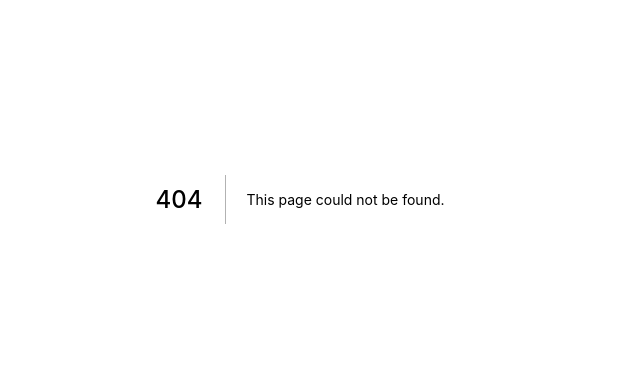
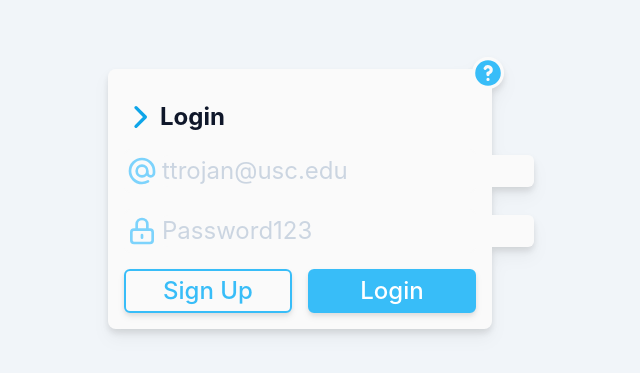
Before and after one commit to iansbrash/trojan-calendar, a Next.js app in the folder frontend/: page /login in a window 1280 px wide. Before the commit this address had no page. Shown: the part 201-574 px from the top of the page, without its empty margins (340-980 px from the left). Built offline with nearby package versions, Linux system fonts and the light colour scheme.

Commit message:
Start Login and Signup

```diff
--- a/frontend/components/announcements/Announcements.tsx
+++ b/frontend/components/announcements/Announcements.tsx
@@ -19,8 +19,36 @@ const Announcements : FC = () => {
             header={`Announcements`}
         >
             {/* Content */}
-            <div className="w-full flex-1 rounded-b-xl bg-zinc-50 px-4 py-2 flex flex-col justify-between items-center">
+            <div className="w-full flex-1 rounded-b-xl bg-zinc-50 px-4 py-2 flex flex-col justify-start items-center space-y-4">
+                {/* Individual Announcement */}
+                <div className="flex flex-col justify-start items-center w-full h-auto">
+                    <div className="w-full flex flex-row justify-start items-start">
+                        <div className="text-amber-500 mx-1">
+                            {/* • */}
+                            <svg xmlns="http://www.w3.org/2000/svg" className="mt-1.5 h-6 w-6" fill="none" viewBox="0 0 24 24" stroke="currentColor">
+                                <path strokeLinecap="round" strokeLinejoin="round" strokeWidth={3} d="M9 5l7 7-7 7" />
+                            </svg>
+                        </div>
+                        <div className="text-start font-medium text-2xl text-slate-900">
+                            Add/Drop Period Ends February 3rd
+                        </div>
+                    </div>
+                </div>
 
+                {/* Individual Announcement */}
+                <div className="flex flex-col justify-start items-center w-full h-auto">
+                    <div className="w-full flex flex-row justify-start items-start">
+                        <div className="text-sky-500 mx-1">
+                            {/* • */}
+                            <svg xmlns="http://www.w3.org/2000/svg" className="mt-1.5 h-6 w-6" fill="none" viewBox="0 0 24 24" stroke="currentColor">
+                                <path strokeLinecap="round" strokeLinejoin="round" strokeWidth={3} d="M9 5l7 7-7 7" />
+                            </svg>
+                        </div>
+                        <div className="text-start font-medium text-2xl text-slate-900">
+                            IFC Confirms Sigma Nu Suspended Indefinitely
+                        </div>
+                    </div>
+                </div>
 
             </div>
         </ColumnContainer>
--- a/frontend/components/schedule/Schedule.tsx
+++ b/frontend/components/schedule/Schedule.tsx
@@ -47,7 +47,9 @@ const Schedule : FC = () => {
                 {/* Container just in case */}
                 <div className="w-full h-full flex flex-col justify-start items-center">
                     {[8, 9, 10, 11, 12, 13, 14, 15, 16, 17, 18, 19, 20].map(n =>
-                        <div className={`w-full flex flex-1 justify-start items-center border-t`}>
+                        <div className={`w-full flex flex-1 justify-start items-center border-t`}
+                        key={n}
+                        >
                             <div className="h-full flex flex-col justify-start items-start w-12">
                                 <div className={`font-medium text-slate-900 text-md`}>
                                     {`${n === 12 || n === 24 ? 12 : n % 12}${n >= 12 ? 'PM' : 'AM'}`}
--- a/frontend/package.json
+++ b/frontend/package.json
@@ -8,6 +8,7 @@
     "lint": "next lint"
   },
   "dependencies": {
+    "amazon-cognito-identity-js": "^5.2.3",
     "next": "12.0.7",
     "react": "17.0.2",
     "react-dom": "17.0.2"
--- a/frontend/pages/dashboard/index.tsx
+++ b/frontend/pages/dashboard/index.tsx
@@ -8,8 +8,17 @@ import Grades from '../../components/grades/Grades'
 import Schedule from '../../components/schedule/Schedule'
 import Notes from '../../components/notes/Notes'
 import Announcements from '../../components/announcements/Announcements'
+import React, {
+    FC,
+    useState
+} from 'react';
 
 const Dashboard : NextPage = () => {
+
+    const [userIsLoaded, setUserIsLoaded] = useState<boolean>(true);
+
+
+
     return (
         <div className={"w-screen h-screen bg-slate-100"}>
             <Head>
@@ -18,11 +27,22 @@ const Dashboard : NextPage = () => {
                 <link rel="icon" href="/favicon.ico" />
             </Head>
 
-            <main className="w-full h-full flex justify-start flex-col items-center flex-row">
+            <main className="w-full h-full flex justify-start flex-col items-center">
                 <Header />
 
                 {/* Main Item Holder */}
                 <div className="w-full flex flex-1 flex-row justify-start items-center p-5">
+                    {userIsLoaded ? <UserLoadedDashboard /> : <UserNotLoadedPlaceholder />}
+                </div>
+
+            </main>
+        </div>
+    )
+}
+
+const UserLoadedDashboard : FC = () => {
+    return (
+        <>
             <Assignments />
 
             <Grades />
@@ -32,9 +52,14 @@ const Dashboard : NextPage = () => {
             <Notes />
 
             <Announcements />
-                </div>
+        </>
+    )
+}
 
-            </main>
+const UserNotLoadedPlaceholder : FC = () => {
+    return(
+        <div>
+
         </div>
     )
 }
--- /dev/null
+++ b/frontend/pages/login/index.tsx
@@ -0,0 +1,135 @@
+import type { NextPage } from 'next'
+import Head from 'next/head'
+import Image from 'next/image'
+import styles from '../../styles/Home.module.css';
+import React, {
+    FC,
+    useState,
+    ReactNode
+} from 'react';
+
+const Home: NextPage = () => {
+
+    const [password, setPassword] = useState<string>('');
+    const [username, setUsername] = useState<string>('');
+
+
+    return (
+        <div className={"w-screen h-screen bg-slate-100"}>
+            <Head>
+                <title>Create Next App</title>
+                <meta name="description" content="Generated by create next app" />
+                <link rel="icon" href="/favicon.ico" />
+            </Head>
+
+            <main className={"w-full h-full flex justify-center flex-col items-center"}>
+                <div className="relative w-96 h-auto flex flex-col justify-start items-center rounded-lg drop-shadow-lg bg-zinc-50 px-4 py-4 space-y-4">
+                    {/* Forgot Password Absolute */}
+                    <div className="absolute -top-3 -right-3 text-sky-400 bg-zinc-50 rounded-full">
+                        <svg xmlns="http://www.w3.org/2000/svg" className="h-8 w-8" viewBox="0 0 20 20" fill="currentColor">
+                            <path fillRule="evenodd" d="M18 10a8 8 0 11-16 0 8 8 0 0116 0zm-8-3a1 1 0 00-.867.5 1 1 0 11-1.731-1A3 3 0 0113 8a3.001 3.001 0 01-2 2.83V11a1 1 0 11-2 0v-1a1 1 0 011-1 1 1 0 100-2zm0 8a1 1 0 100-2 1 1 0 000 2z" clipRule="evenodd" />
+                        </svg>
+                    </div>
+
+                    {/* Login header */}
+                    <div className="w-full flex flex-row justify-start items-center">
+                        {/* Icon */}
+                        <div className="text-sky-500 mr-1">
+                            <svg xmlns="http://www.w3.org/2000/svg" className="h-8 w-8" fill="none" viewBox="0 0 24 24" stroke="currentColor">
+                                <path strokeLinecap="round" strokeLinejoin="round" strokeWidth={2.5} d="M9 5l7 7-7 7" />
+                            </svg>
+                        </div>
+                        <div className="font-bold text-2xl text-slate-900 w-full text-start">
+                            Login
+                        </div>
+                    </div>
+
+                    {/* User/Pass Inputs */}
+                    <div className="flex flex-col w-full h-auto justify-start items-center space-y-4">
+                        <UserInput
+                            icon={
+                                <svg xmlns="http://www.w3.org/2000/svg" className="h-8 w-8" fill="none" viewBox="0 0 24 24" stroke="currentColor">
+                                    <path strokeLinecap="round" strokeLinejoin="round" strokeWidth={2} d="M16 12a4 4 0 10-8 0 4 4 0 008 0zm0 0v1.5a2.5 2.5 0 005 0V12a9 9 0 10-9 9m4.5-1.206a8.959 8.959 0 01-4.5 1.207" />
+                                </svg>
+                            }
+                            placeholder={'ttrojan@usc.edu'}
+                            value={username}
+                            setValue={setUsername}
+                            type={'email'}
+                        />
+
+                        <UserInput
+                            icon={
+                                <svg xmlns="http://www.w3.org/2000/svg" className="h-8 w-8" fill="none" viewBox="0 0 24 24" stroke="currentColor">
+                                    <path strokeLinecap="round" strokeLinejoin="round" strokeWidth={2} d="M12 15v2m-6 4h12a2 2 0 002-2v-6a2 2 0 00-2-2H6a2 2 0 00-2 2v6a2 2 0 002 2zm10-10V7a4 4 0 00-8 0v4h8z" />
+                                </svg>
+                            }
+                            placeholder={'Password123'}
+                            value={password}
+                            setValue={setPassword}
+                            type={'password'}
+                        />
+                    </div>
+
+                    {/* Login / Sign up buttons */}
+                    <div className="flex flex-col w-full h-auto justify-start items-center space-y-2">
+                        {/* Login/Signup */}
+                        <div className="w-full h-auto flex flex-row justify-center items-center space-x-4">
+                            <div className="drop-shadow-md border-2 border-sky-400 cursor-pointer flex flex-1 justify-center items-center rounded-md bg-zinc-50 h-auto px-2 py-1">
+                                <div className="text-2xl text-sky-400 font-medium">
+                                    Sign Up
+                                </div>
+                            </div>
+
+                            <div className="border-2 border-sky-400 drop-shadow-md cursor-pointer flex flex-1 justify-center items-center rounded-md bg-sky-400 h-auto px-2 py-1">
+                                <div className="text-2xl text-white font-medium">
+                                    Login
+                                </div>
+                            </div>
+                        </div>
+                    </div>
+
+                </div>
+            </main>
+        </div>
+    )
+}
+
+interface UserInputProps {
+    icon: ReactNode,
+    placeholder: string,
+    value: string,
+    setValue: (s : string) => void,
+    type: "email" | "password"
+}
+
+const UserInput : FC<UserInputProps> = ({
+    icon,
+    placeholder,
+    value,
+    setValue,
+    type
+} : UserInputProps) => {
+
+    const [isFocused, setIsFocused] = useState<boolean>(false);
+
+
+    return (
+        <div className={`w-full border-2 transition duration-250 ease-in-out ${isFocused ? 'border-sky-300' : 'border-zinc-50'} rounded-md h-auto flex flex-row pr-2 py-1`}>
+            {/* Icon */}
+            <div className="h-full aspect-square flex justify-center items-center text-sky-300 mr-1">
+                {icon}
+            </div>
+            <input className="text-slate-700 bg-zinc-50 flex-1 focus:outline-none h-auto text-2xl border-none rounded-md placeholder-slate-300"
+                placeholder={placeholder}
+                onFocus={() => setIsFocused(true)}
+                onBlur={() => setIsFocused(false)}
+                onChange={(e) => setValue(e.target.value)}
+                value={value}
+                type={type}
+            />
+        </div>
+    )
+}
+
+export default Home
```
Also changed, not shown: frontend/constants/cognito/UserPool.ts (added, +13 -0 lines), frontend/pages/signup/index.tsx (added), 1 other file (tests, documents, lock files or other folders). Lines whose indentation alone changed are shown as unchanged.
